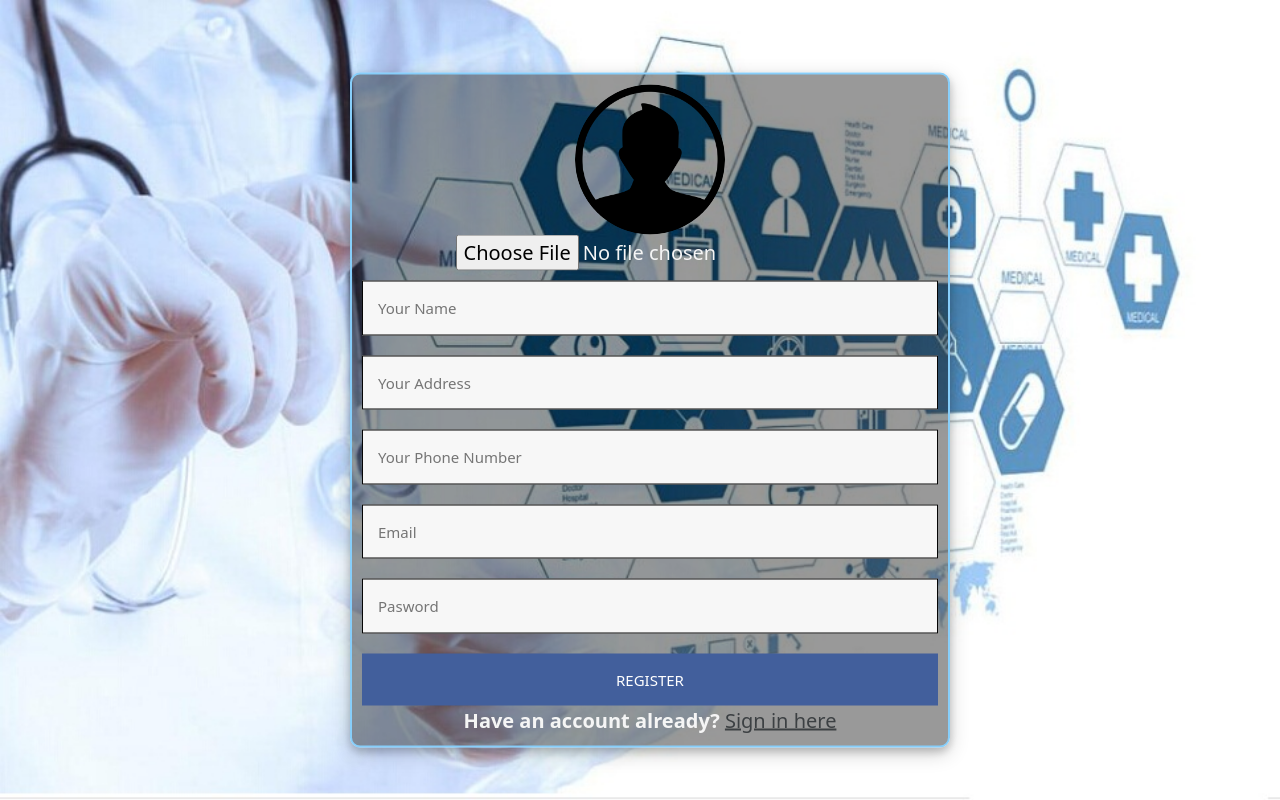
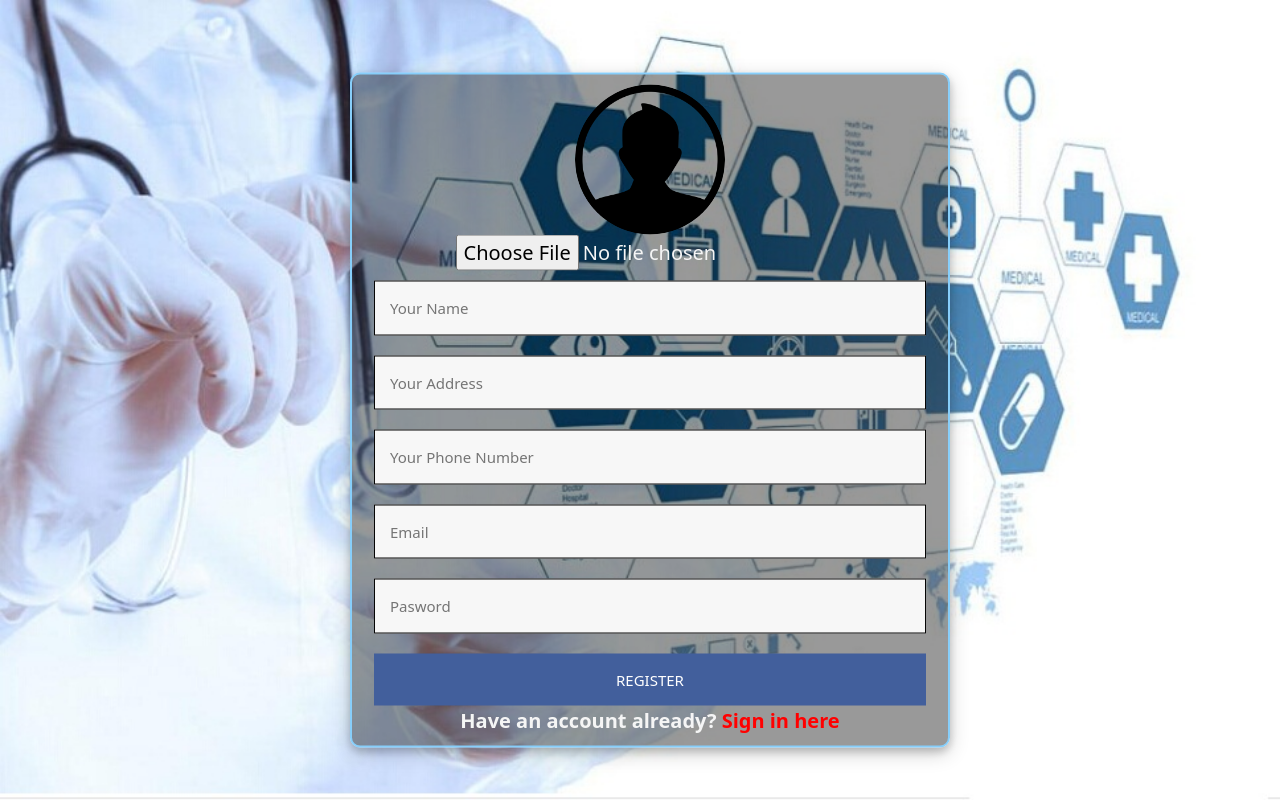
Before and after one commit to Chanaka-Madushan-Herath/dr_web, a React (Create React App) app: page /Bookings in a window 1280 px wide. Both pictures are taken after typing "name@example.com", "Sample123" into the empty fields and a click on the button "Create an account". Built offline with nearby package versions, Linux system fonts and the light colour scheme; no server answers.

Commit message:
change css

```diff
--- a/src/components/Bookings/Bookings.css
+++ b/src/components/Bookings/Bookings.css
@@ -9,7 +9,7 @@
     margin: 10px;
     padding:10px;
     text-align: center;
-    background-color: rgba(0, 0, 0,0.2) ;
+    background-color: rgba(255, 255, 255, 0.6);
 
     box-shadow: 0 4px 8px 0 rgba(0, 0, 0, 0.2), 0 6px 20px 0 rgba(0, 0, 0, 0.19);
     overflow-x:auto;
--- a/src/components/Forms/Form.css
+++ /dev/null
@@ -1,32 +0,0 @@
-.styles{
-    text-align: center;
-    display: flex;
-    flex-direction: column;
-    align-items: center;
-    justify-content: center;
-    width: 100%;
-    margin: 10px;
-
-}
-.stylesitem{
-    text-align: left;
-    width: 100%;
-    margin: 10px;
-}
-label{
-
-    color: whitesmoke;
-}
-input:valid {
-    background-color:  #96d3ec!important;
-  }
-input {
-    color:black !important;
-}
-
-.login{
-    position: relative;
-     left: 50%;
-     top: 40%;
-    transform: translate(-50%, -50%);
-}
--- a/src/components/Forms/Login.css
+++ b/src/components/Forms/Login.css
@@ -1,5 +1,5 @@
+
 .regField {
-
     width: 100%;
     background-color: #f7f7f7;
     color: #000;
--- a/src/components/Forms/Register.js
+++ b/src/components/Forms/Register.js
@@ -67,7 +67,7 @@ const Register =()=> {
 
 
         return (
-            <>
+            <div className="container">
 
                 {errorNotification}
                 <form >
@@ -114,7 +114,7 @@ const Register =()=> {
                     />
                     <input className="submitBtn" type="submit" onClick={register} value="REGISTER" />
                 </form>
-            </>
+            </div>
         );
     }
 export default Register;
--- a/src/components/Main.css
+++ b/src/components/Main.css
@@ -33,10 +33,11 @@ underLine {
 .linkBtn {
   border: 0;
   background-color: unset;
-  text-decoration: underline;
-  color: #3c4043;
+  color: red;
   padding: 0;
   margin: 0;
+  font-weight: bold;
+  text-decoration: none;
 }
 
 .linkBtn:hover {
```
